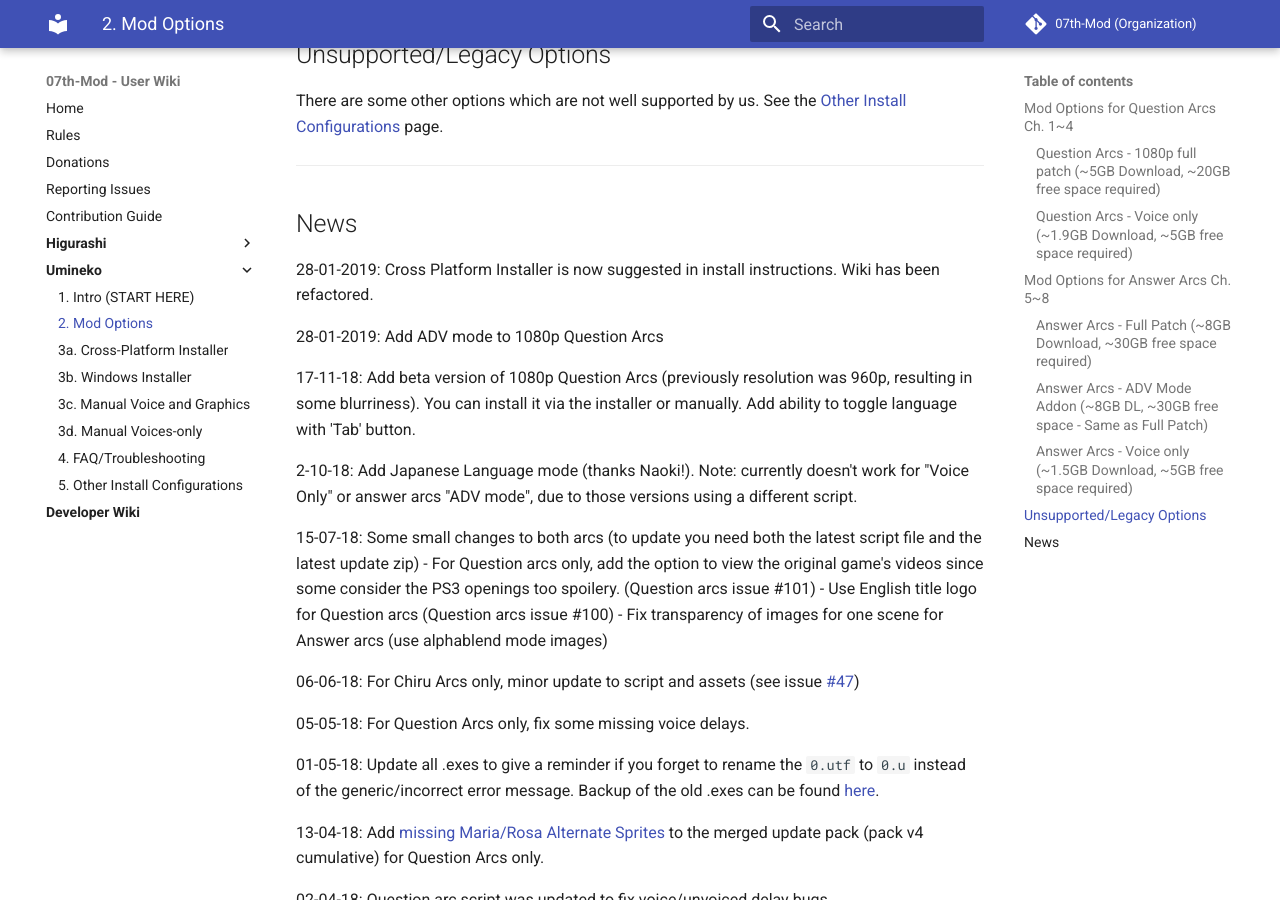
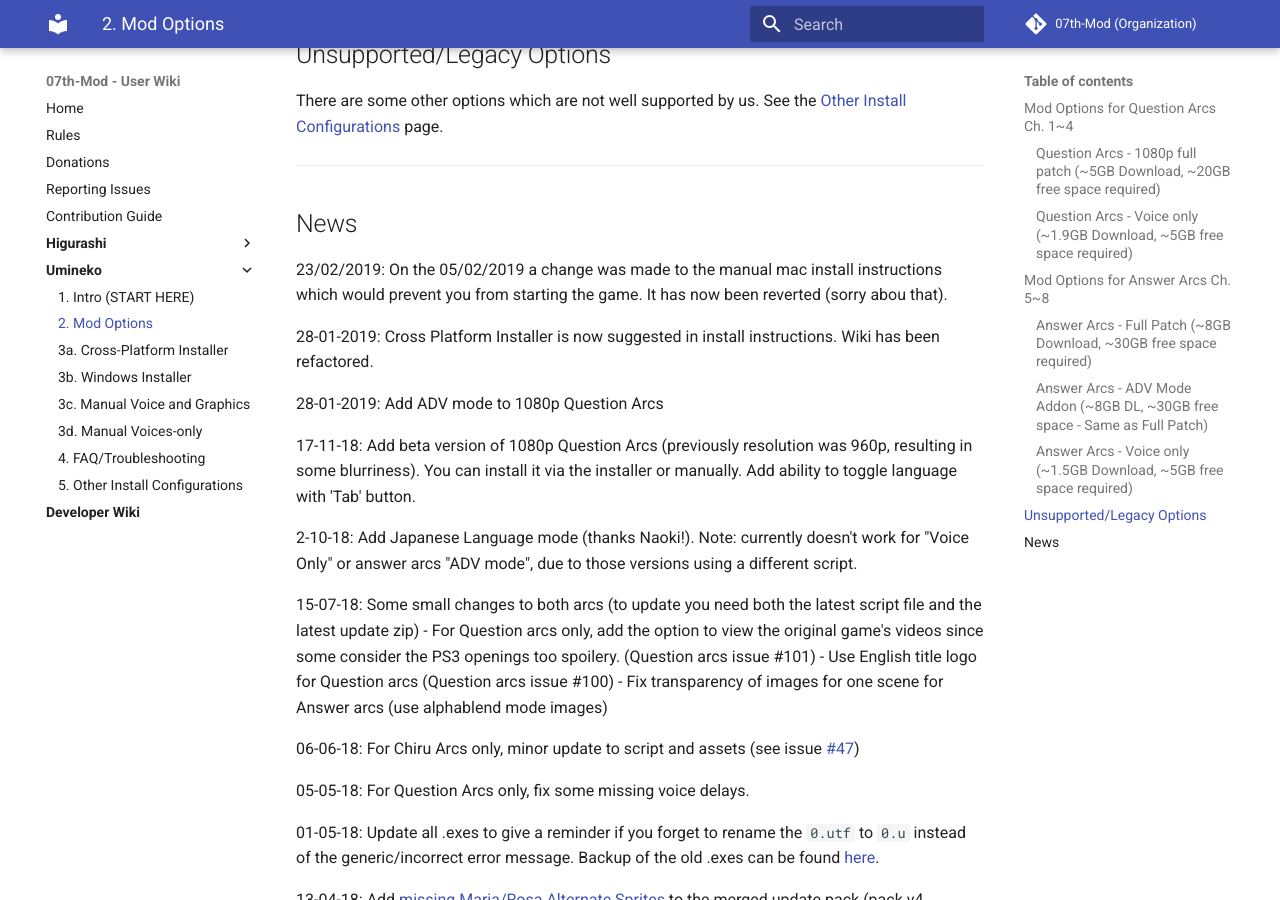
Before and after one commit to 07th-mod/wiki, an MkDocs documentation site: the page built from docs/Umineko/Umineko-Mod-Options.md, in a window 1280 px wide and 900 px high, scrolled down 2077 px. Built offline with MkDocs 1.6.1 and Material for MkDocs 9.7.7, drawn with Linux system fonts in a browser that asks for light colours.

Commit message:
add note about mac crash problem

```diff
--- a/docs/Umineko/Umineko-Mod-Options.md
+++ b/docs/Umineko/Umineko-Mod-Options.md
@@ -76,6 +76,8 @@
 ----
 
 ## News
+23/02/2019: On the 05/02/2019 a change was made to the manual mac install instructions which would prevent you from starting the game. It has now been reverted (sorry abou that).
+
 28-01-2019: Cross Platform Installer is now suggested in install instructions. Wiki has been refactored.
 
 28-01-2019: Add ADV mode to 1080p Question Arcs
```
